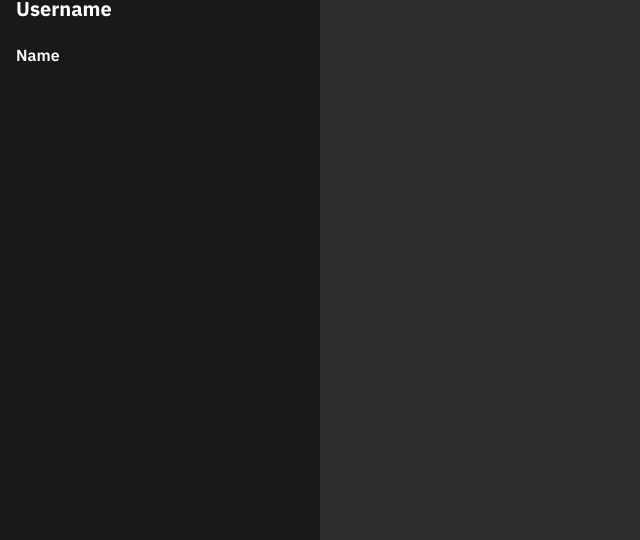
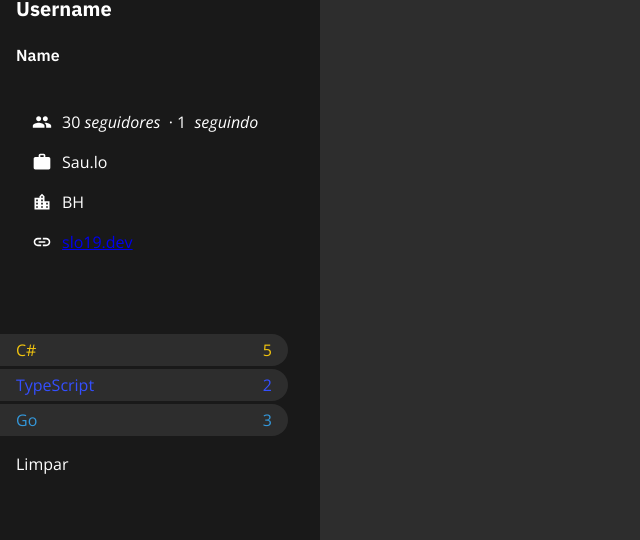
Before and after one commit to slo19/api-github, a React (Create React App) app in the folder github-view/: page /repositories in a window 1280 px wide. Shown: the part 216-756 px from the top of the page, without its empty margins (0-640 px from the left). Built offline with nearby package versions, Linux system fonts and the light colour scheme.

Commit message:
add data to profile

```diff
--- a/github-view/src/pages/RepositoriesPage/Profile/index.jsx
+++ b/github-view/src/pages/RepositoriesPage/Profile/index.jsx
@@ -1,13 +1,30 @@
-import React from 'react';
-import { Container, Header, Avatar, Login, Name } from "./styles";
+import React from "react";
+import { MdGroup, MdLocationCity, MdWork, MdLink } from "react-icons/md";
+import { Container, Header, Avatar, Login, Name, Inner, Data } from "./styles";
 
 function Profile() {
-  return(
+  return (
     <Container>
       <Header>
-        <Avatar src="https://avatars.githubusercontent.com/u/42870236?v=4"/>
+        <Avatar src="https://avatars.githubusercontent.com/u/42870236?v=4" />
         <Login>Username</Login>
         <Name>Name</Name>
+        <Inner>
+          <Data>
+            <MdGroup size={20} /> 30&nbsp; <i>seguidores</i>&nbsp; &middot; 1
+            &nbsp;
+            <i>seguindo</i>
+          </Data>
+          <Data>
+            <MdWork size={20} /> Sau.lo
+          </Data>
+          <Data>
+            <MdLocationCity size={20} /> BH
+          </Data>
+          <Data>
+            <MdLink size={20} /> <a href="www.slo19.dev">slo19.dev</a>
+          </Data>
+        </Inner>
       </Header>
     </Container>
   );
--- a/github-view/src/pages/RepositoriesPage/Profile/styles.js
+++ b/github-view/src/pages/RepositoriesPage/Profile/styles.js
@@ -1,4 +1,4 @@
-import styled from 'styled-components';
+import styled from "styled-components";
 
 export const Container = styled.div`
   padding: 1rem;
@@ -9,7 +9,7 @@
   flex-direction: column;
   padding: 1rem 0;
 
-  @media screen and (max-width: ${props => props.theme.breakpoints.md}) {
+  @media screen and (max-width: ${(props) => props.theme.breakpoints.md}) {
     flex-direction: row;
     align-items: center;
   }
@@ -21,7 +21,7 @@
   width: 70%;
   margin-bottom: 1rem;
 
-  @media screen and (max-width: ${props => props.theme.breakpoints.md}) {
+  @media screen and (max-width: ${(props) => props.theme.breakpoints.md}) {
     width: 70px;
     height: 70px;
     margin-right: 1rem;
@@ -30,14 +30,32 @@
 `;
 
 export const Login = styled.h1`
-  font-size: ${props => props.theme.fontSize.xl};
+  font-size: ${(props) => props.theme.fontSize.xl};
 `;
 
 export const Name = styled.h2`
-  font-size: ${props => props.theme.fontSize.base};
+  font-size: ${(props) => props.theme.fontSize.base};
   font-weight: normal;
 
-  @media screen and (max-width: ${props => props.theme.breakpoints.md}) {
-    display: none
+  @media screen and (max-width: ${(props) => props.theme.breakpoints.md}) {
+    display: none;
   }
 `;
+
+export const Inner = styled.div`
+  padding: 1rem;
+
+  @media screen and (max-width: ${(props) => props.theme.breakpoints.md}) {
+    display: none;
+  }
+`;
+
+export const Data = styled.p`
+  display: flex;
+  align-items: center;
+  line-height: 1.5;
+
+  svg {
+    margin-right: 10px;
+  }
+`;
--- a/github-view/src/pages/RepositoriesPage/index.jsx
+++ b/github-view/src/pages/RepositoriesPage/index.jsx
@@ -1,16 +1,18 @@
-import React from 'react';
-import { Container, Sidebar, Main } from "./styles"
+import React from "react";
+import { Container, Sidebar, Main } from "./styles";
 import Profile from "./Profile";
+import Filter from "./Filter";
 
-function RepositoriesPage () {
+function RepositoriesPage() {
   return (
     <Container>
       <Sidebar>
-        <Profile/>
+        <Profile />
+        <Filter />
       </Sidebar>
       <Main>Main</Main>
     </Container>
   );
-};
+}
 
 export default RepositoriesPage;
```
Also changed, not shown: github-view/src/pages/RepositoriesPage/styles.js (+7 -8 lines).
